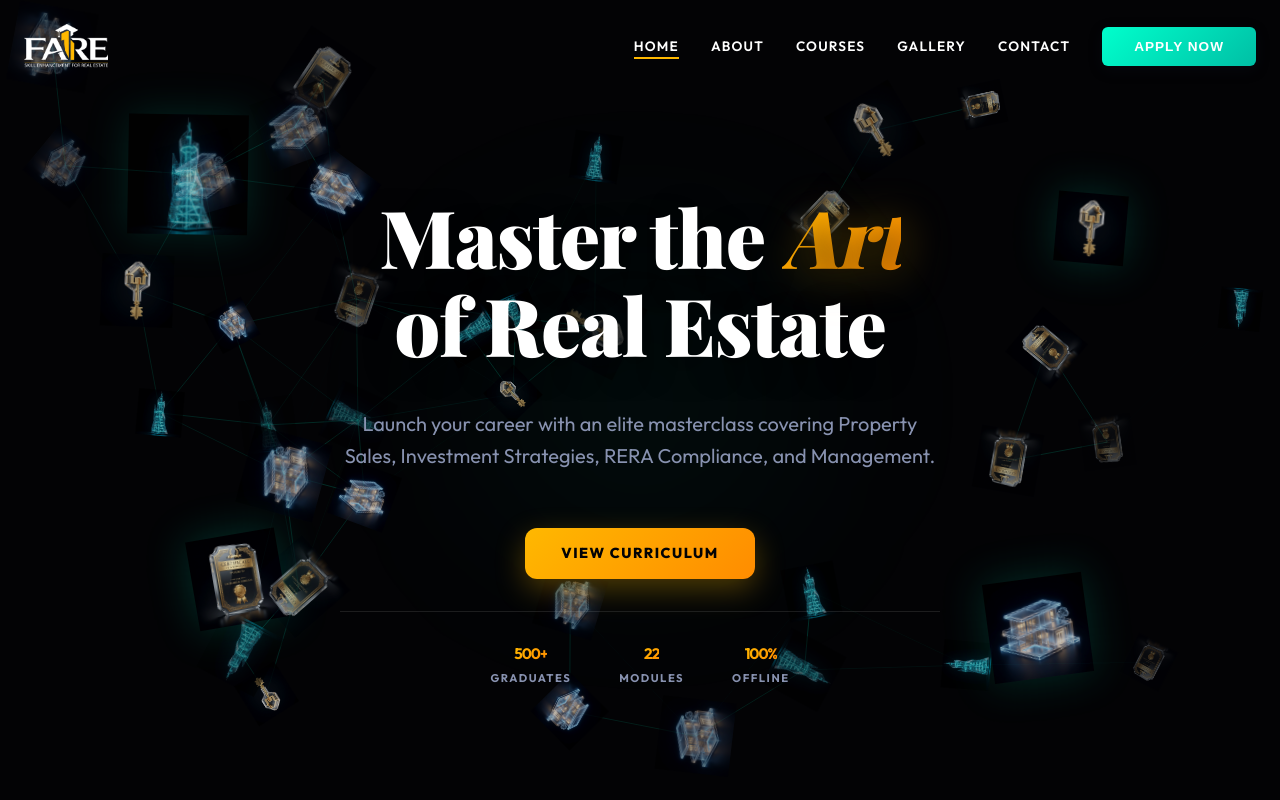
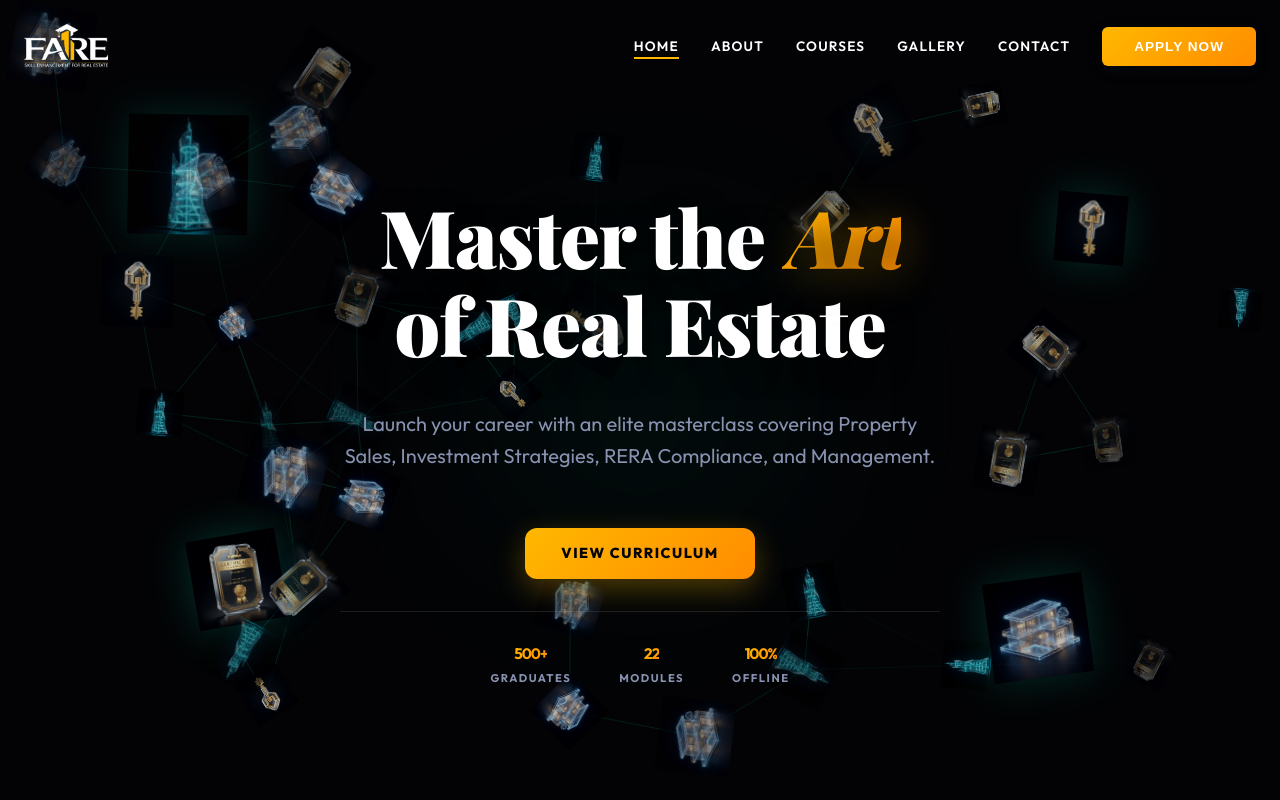
Before and after one commit to charankumardigitalraiz-max/Fare-Dark-theme, a React (Vite) app: page / in a window 1280 px wide. Shown: the top 800 px of the page. Built offline with nearby package versions, Linux system fonts and the light colour scheme.

Commit message:
button color has change

```diff
--- a/src/index.css
+++ b/src/index.css
@@ -65,7 +65,7 @@ h1, h2, h3, .luxury-title {
 
 .btn-premium {
   padding: 12px 32px;
-  background: var(--primary-gradient);
+  background: var(--gold-gradient);
   color: #fff;
   border: none;
   border-radius: 6px;
```
